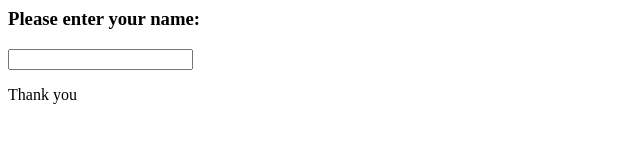
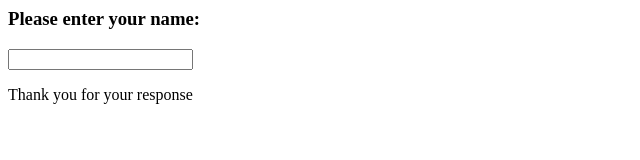
Before and after one commit to bottleduniverse/greeter, a plain HTML site: page index.html in a window 1280 px wide. Shown: the full height of the page, 0-640 px from the left. Drawn offline with Linux system fonts and the light colour scheme.

Commit message:
Changed thank you message

```diff
--- a/index.html
+++ b/index.html
@@ -5,6 +5,6 @@
 <body>
 	<h3>Please enter your name:</h3>
 	<input type="text" name="uname">
-	<p>Thank you</p>
+	<p>Thank you for your response</p>
 </body>
 </html>
```
